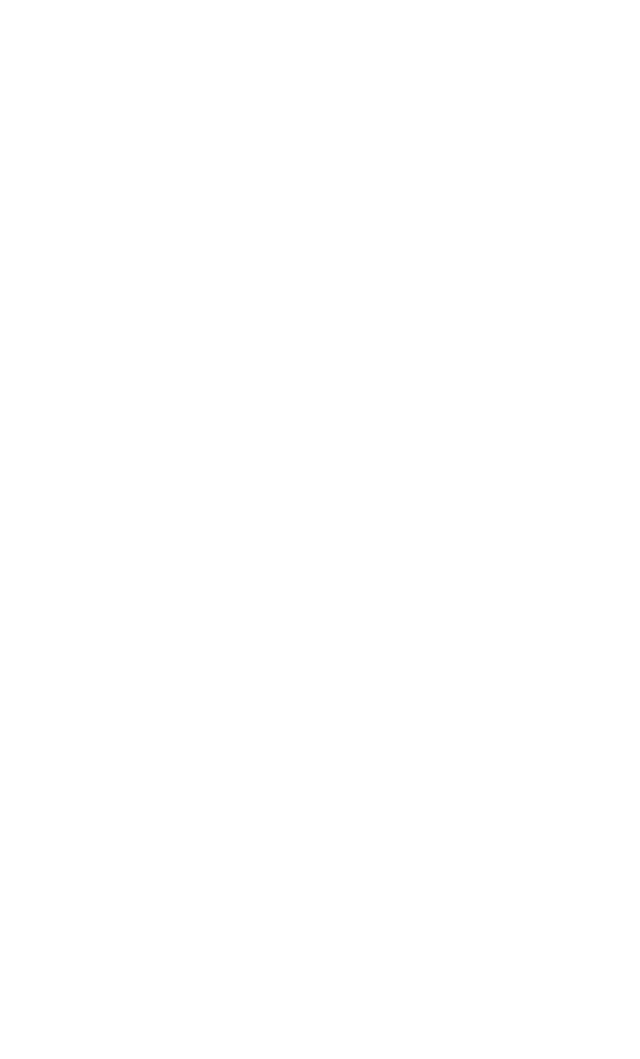
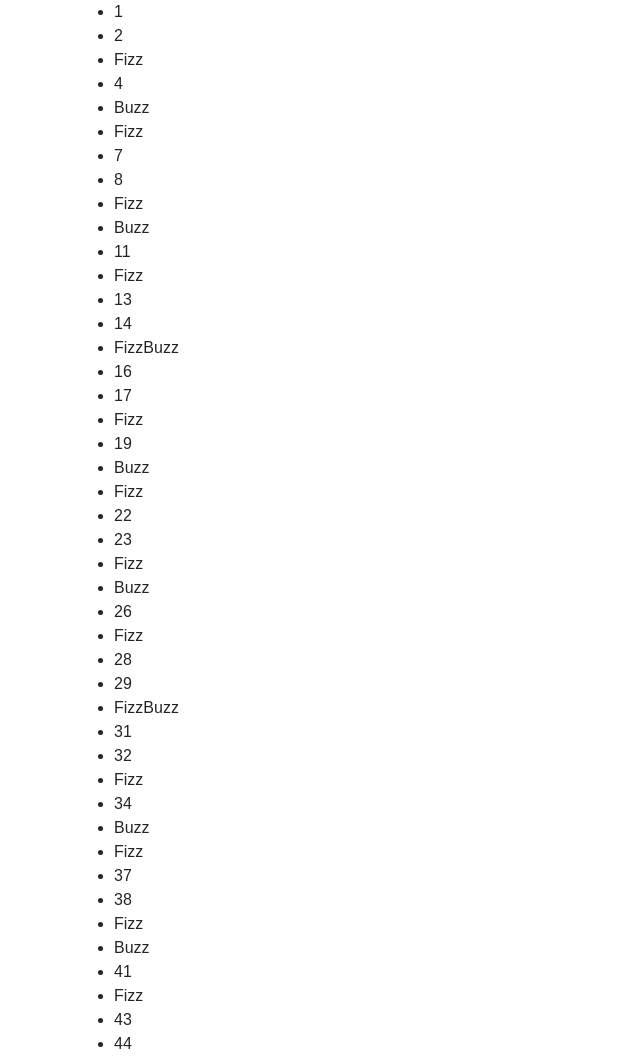
Before and after one commit to Tommaso-Panarotto/js-fizzbuzzdom, a plain HTML site: page index.html in a window 1280 px wide. Shown: the top 1059 px of the page, without its empty margins (0-640 px from the left). Before the commit the page ends 800 px from the top, so only its background shows below. Drawn offline with nearby package versions, Linux system fonts and the light colour scheme.

Commit message:
mile 2 done

```diff
--- a/index.html
+++ b/index.html
@@ -20,7 +20,7 @@
 
 <body>
     <div class="container">
-
+        <div id="list"></div>
     </div>
 </body>
 
--- a/js/script.js
+++ b/js/script.js
@@ -1,37 +1,68 @@
 /*
-0. creo delle variabili
-1. creo i numeri da 1 a 100
-2. controllo i moltiplicatori di 3 e 5 o di entrambi
-3. modifico con una scritta
-4. mostro in console
+. richiamo elementi dal Dom
+. creo delle variabili
+. creo i numeri da 1 a 100
+. controllo i moltiplicatori di 3 e 5 o di entrambi
+. modifico con una scritta
+. mostro in console
+. mostro nel DOM
 */
 
 // FASE PREPARATORIA
+//richiamo elementi dal DOM
+const listContainer = document.getElementById('list');
+
 // creo costanti
 const threeFizz = 'Fizz';
 const fiveBuzz = 'Buzz';
 const fizzBuzz = 'FizzBuzz';
+const list = document.createElement('ul');
 
 // creo variabili
 
 // CREO I NUMERI
 for (let i = 1; i <= 100; i++) {
 
+    //creo un li
+    const listItem = document.createElement('li');
+
     //controllo i resti sia di 5 che di 3
     if (i % 3 === 0 && i % 5 === 0) {
+        //mostro i numeri in console
         console.log(fizzBuzz);
+
+        //monto la lista
+        listItem.append(fizzBuzz);
+        list.appendChild(listItem);
         continue;
     }
     // controllo i resti di 3
     else if (i % 3 === 0) {
+        //mostro i numeri in console
         console.log(threeFizz);
+
+        //monto la lista
+        listItem.append(threeFizz);
+        list.appendChild(listItem);
         continue;
     }
     //controllo i resti di 5
     else if (i % 5 === 0) {
+        //mostro i numeri in console
         console.log(fiveBuzz);
+
+        //monto la lista
+        listItem.append(fiveBuzz);
+        list.appendChild(listItem);
         continue;
     }
-    //mostro i numeri
+    //mostro i numeri in console
     console.log(i);
+
+    //monto la lista
+    listItem.append(i);
+    list.appendChild(listItem);
 }
+
+//mostro nel DOM
+listContainer.appendChild(list);
```
